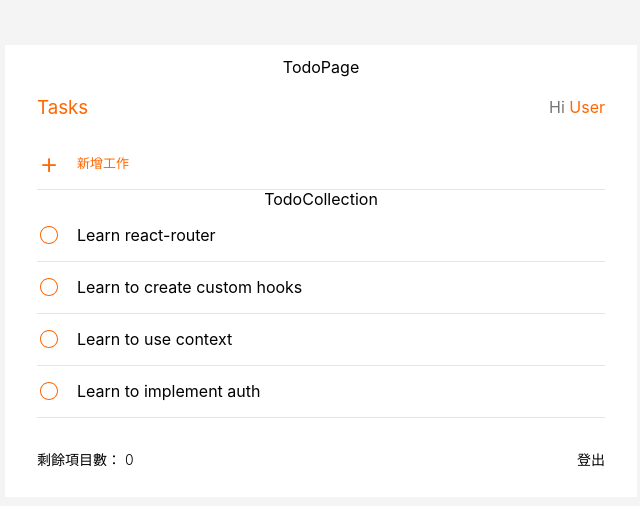
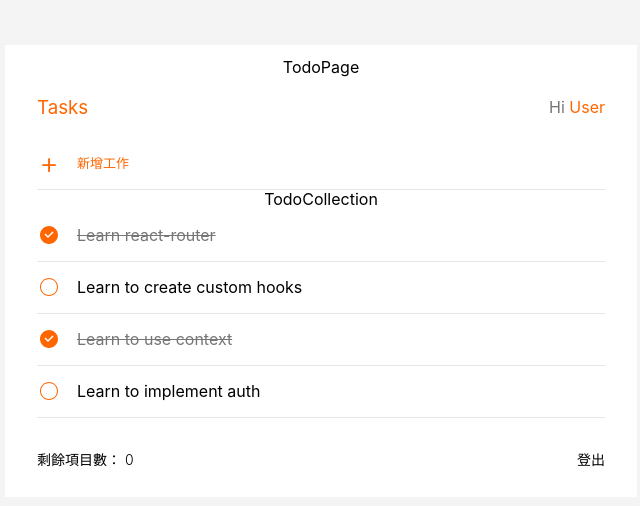
Before and after one commit to ALPHACamp/todolist-react-demo-new, a React (Vite) app: page /todos in a window 1280 px wide. Shown: the top 506 px of the page, without its empty margins (319-959 px from the left). Built offline with nearby package versions, Linux system fonts and the light colour scheme.

Commit message:
style: add isDone style at todo item

```diff
--- a/package.json
+++ b/package.json
@@ -10,6 +10,7 @@
     "preview": "vite preview"
   },
   "dependencies": {
+    "clsx": "^1.2.1",
     "react": "^18.2.0",
     "react-dom": "^18.2.0",
     "react-router-dom": "^6.13.0",
--- a/src/components/TodoItem.jsx
+++ b/src/components/TodoItem.jsx
@@ -3,6 +3,7 @@
 import CheckCircleIcon from '../assets/images/check-circle.svg';
 import CheckHoverIcon from '../assets/images/check-hover.svg';
 import PropTypes from 'prop-types';
+import clsx from 'clsx';
 
 const StyledTaskItem = styled.div`
   min-height: 52px;
@@ -101,7 +102,7 @@
 
 const TodoItem = ({ todo, onSave, onDelete, onToggleDone, onChangeMode }) => {
   return (
-    <StyledTaskItem>
+    <StyledTaskItem className={clsx('', { done: todo.isDone })}>
       <div className="task-item-checked">
         <span className="icon icon-checked" />
       </div>
```
Also changed, not shown: 1 other file (tests, documents, lock files or other folders).
